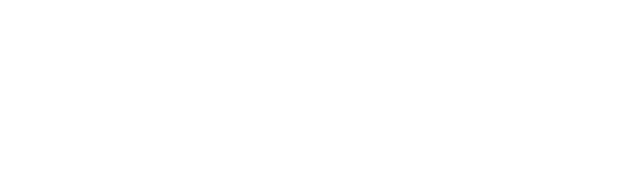
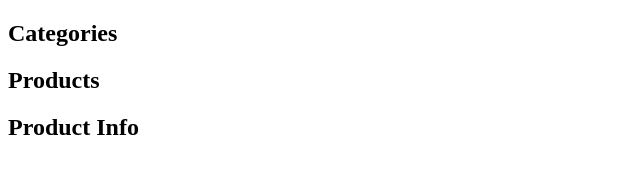
Before and after one commit to Valkor95/JS_HomeWorks, a website: page index.html in a window 1280 px wide. Shown: the whole page, without its empty margins (0-640 px from the left). Drawn offline with Linux system fonts and the light colour scheme.

Commit message:
HW63_v1_html

```diff
--- a/index.html
+++ b/index.html
@@ -5,6 +5,36 @@
     <title>Title</title>
   </head>
   <body>
+
+  <div class="container">
+    <div class="row">
+      <div class="col" data-list-products>
+
+        <div class="categories">
+          <h2>Categories</h2>
+          <ul id="category-list">
+
+          </ul>
+        </div>
+
+        <div class="products">
+          <h2>Products</h2>
+          <ul id="product-list">
+
+          </ul>
+        </div>
+
+        <div class="product-info">
+          <h2>Product Info</h2>
+          <ul id="product-info-content">
+
+          </ul>
+        </div>
+
+      </div>
+    </div>
+  </div>
+
     <script src="./js/script.js"></script>
   </body>
 </html>
--- a/js/script.js
+++ b/js/script.js
@@ -1 +1,5 @@
 "use strict" //eslint-disable-line
+
+    (function (){
+
+    })()
```
Also changed, not shown: Readme.md.
